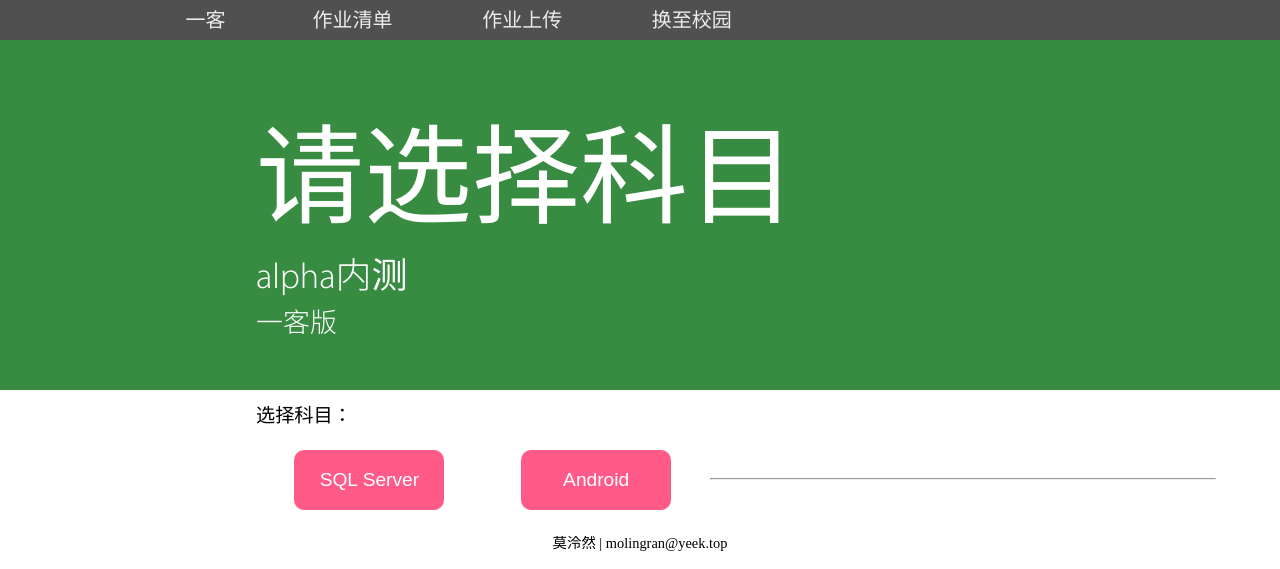
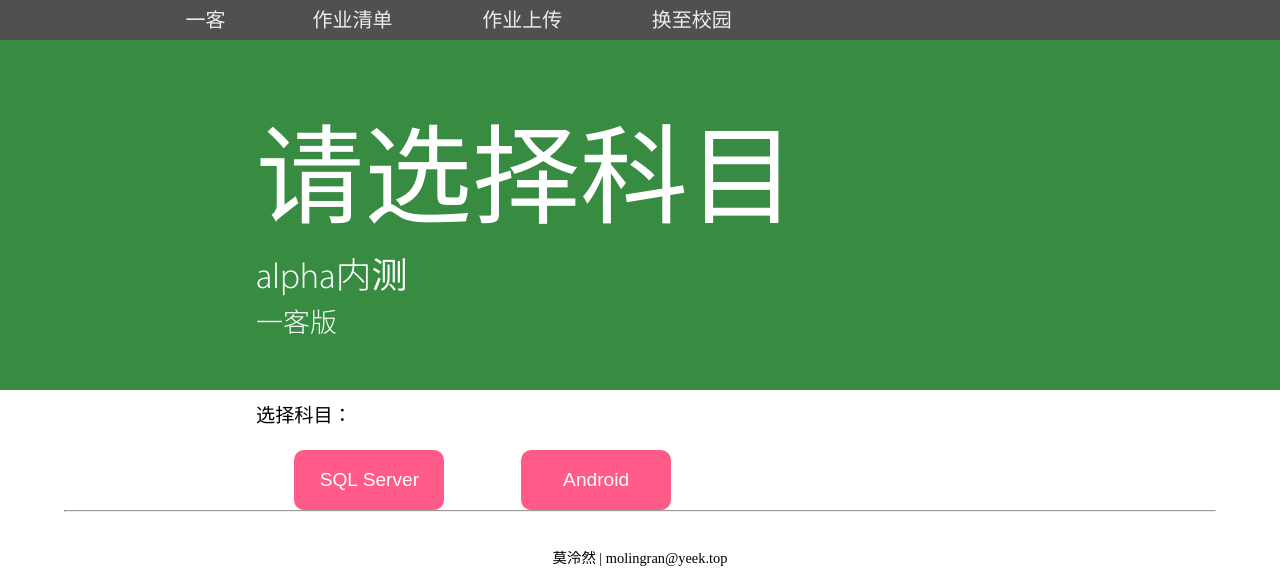
Before and after one commit to AMoLingran/Yeek, a PHP site: page /upwork/index.php in a window 1280 px wide. Shown: the top 569 px of the page. Run offline with PHP 8.4, Linux system fonts and the light colour scheme; some web fonts are replaced.

Commit message:
optimize footer in upwork

```diff
--- a/navAndFooter.css
+++ b/navAndFooter.css
@@ -57,16 +57,17 @@ nav ul li:first-child {
 
 
 /*设定鼠标悬停在 首页按钮*/
-nav ul li a:hover{
+nav ul li a:hover {
     background: #ebebeb;
     text-decoration: none;
     color: black;
 }
-nav ul li p:hover{
+
+nav ul li p:hover {
     background: #ebebeb;
     text-decoration: none;
     color: black;
-    cursor:default;
+    cursor: default;
 }
 
 
@@ -76,11 +77,14 @@ nav div div {
 
 /*底部信息栏*/
 footer {
+
     font-size: 90%;
     margin: 0 5% 0 5%;
     text-align: center;
 }
-
+footer hr{
+    clear: both;
+}
 footer a {
     text-decoration: none;
     color: #0088ff;
--- a/part/sqlfooter.php
+++ b/part/sqlfooter.php
@@ -10,8 +10,9 @@ $rootUrl = include_once ('RootURl.php');
 $rootUrl = $rootUrl.'part/';
 ?>
 <footer>
+
+    <br>
     <hr>
-    <br>
     <br><br>
     <p>莫泠然 | molingran@yeek.top</p><br>
     <p>Copyright © 2018-<?php echo date('Y') ?> Yeek All Rights Reserved.</p>
```
